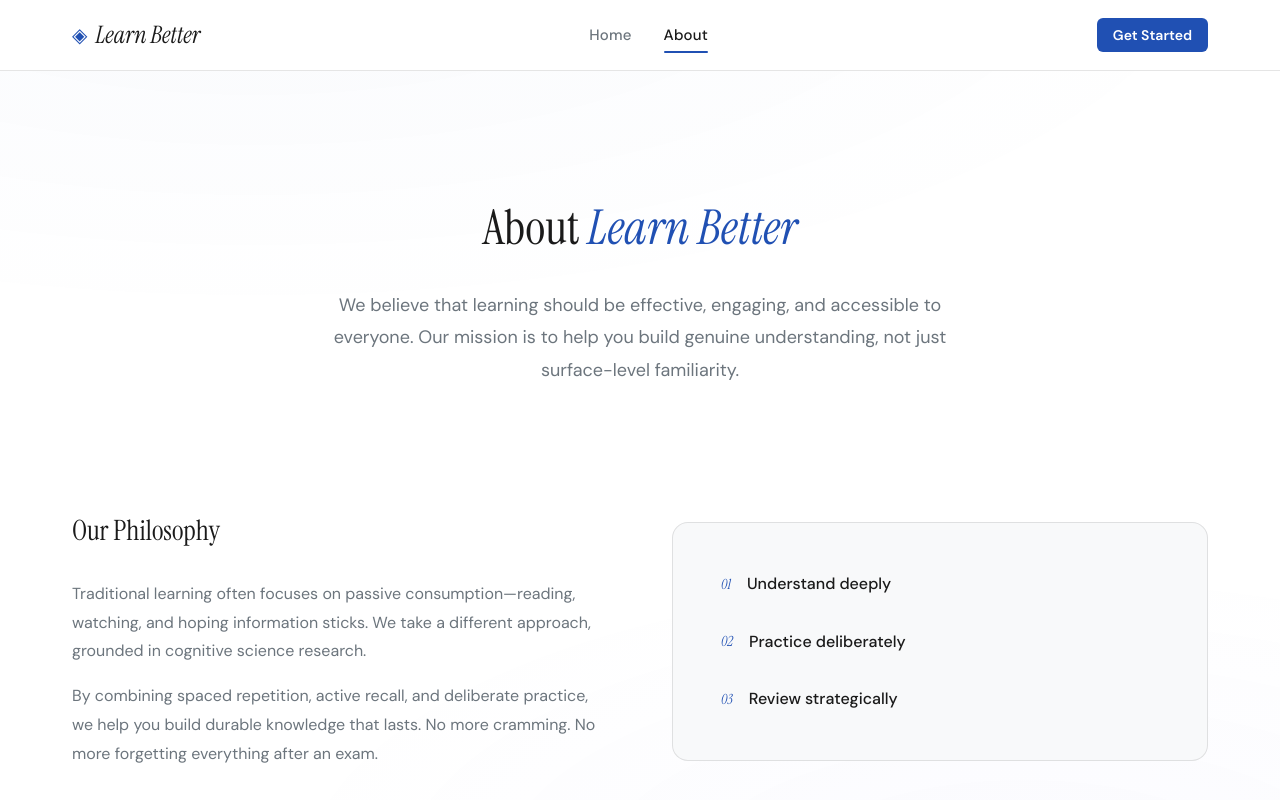
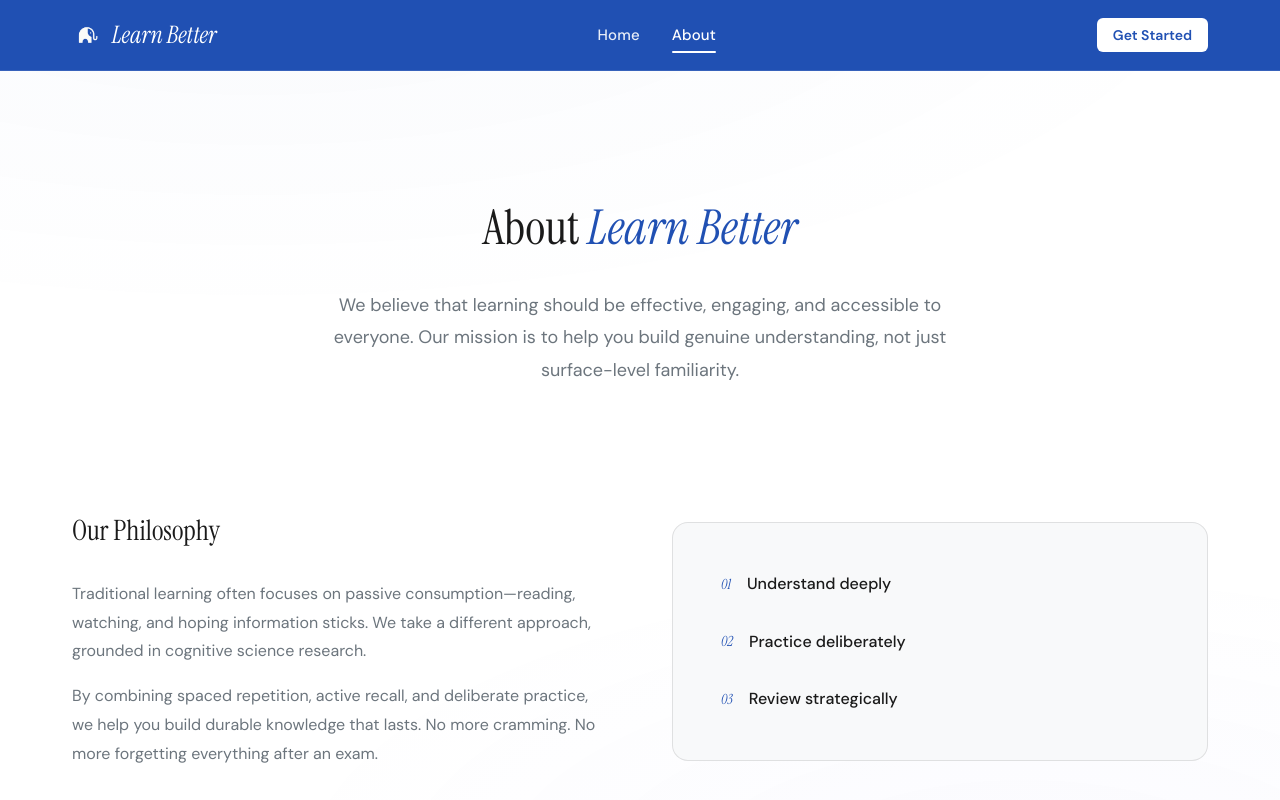
Before and after one commit to nityatiwari18/learn-better-frontend, a React (Vite) app: page /about in a window 1280 px wide. Shown: the top 800 px of the page. Built offline with nearby package versions, Linux system fonts and the light colour scheme; no server answers.

Commit message:
Update header: change to theme blue background with white text and replace logo with elephant image

```diff
--- a/src/components/Header.css
+++ b/src/components/Header.css
@@ -1,11 +1,10 @@
 .header {
   position: sticky;
   top: 0;
-  z-index: 100;
+  z-index: 1001;
   padding: var(--space-md) 0;
-  background: rgba(255, 255, 255, 0.9);
-  backdrop-filter: blur(12px);
-  border-bottom: 1px solid var(--color-border);
+  background: var(--color-accent);
+  border-bottom: 1px solid rgba(255, 255, 255, 0.1);
 }
 
 .header-inner {
@@ -29,11 +28,14 @@
 }
 
 .logo-mark {
-  color: var(--color-accent);
-  font-size: 1.25rem;
+  display: block;
+  width: 1.98rem;
+  height: 1.98rem;
+  object-fit: contain;
 }
 
 .logo-text {
+  color: #ffffff;
   font-style: italic;
 }
 
@@ -44,7 +46,7 @@
 
 .nav-link {
   position: relative;
-  color: var(--color-text-muted);
+  color: rgba(255, 255, 255, 0.9);
   font-size: 0.9375rem;
   font-weight: 500;
   letter-spacing: 0.01em;
@@ -53,7 +55,7 @@
 
 .nav-link:hover,
 .nav-link.active {
-  color: var(--color-text);
+  color: #ffffff;
 }
 
 .nav-link.active::after {
@@ -63,14 +65,14 @@
   left: 0;
   right: 0;
   height: 2px;
-  background: var(--color-accent);
+  background: #ffffff;
   border-radius: 1px;
 }
 
 .cta-button {
   padding: var(--space-sm) var(--space-md);
-  background: var(--color-accent);
-  color: #ffffff;
+  background: #ffffff;
+  color: var(--color-accent);
   font-size: 0.875rem;
   font-weight: 600;
   border-radius: 6px;
@@ -79,7 +81,8 @@
 
 .cta-button:hover {
   transform: translateY(-1px);
-  box-shadow: 0 4px 20px var(--color-accent-glow);
+  box-shadow: 0 4px 20px rgba(255, 255, 255, 0.3);
+  background: rgba(255, 255, 255, 0.95);
 }
 
 .cta-button:active {
--- a/src/components/Header.jsx
+++ b/src/components/Header.jsx
@@ -1,16 +1,33 @@
 import { NavLink } from 'react-router-dom'
 import './Header.css'
 
-function Header() {
+function Header({ isAuthenticated = false, onLogout, onOpenAuth }) {
   return (
     <header className="header">
       <div className="container header-inner">
-        <NavLink to="/" className="logo">
-          <span className="logo-mark">◈</span>
+        <NavLink to={isAuthenticated ? "/home" : "/"} className="logo">
+          <img src="/learn-better-logo.png" alt="Learn Better Logo" className="logo-mark" />
           <span className="logo-text">Learn Better</span>
         </NavLink>
 
         <nav className="nav">
+          {isAuthenticated ? (
+            <>
+              <NavLink
+                to="/home"
+                className={({ isActive }) => `nav-link ${isActive ? 'active' : ''}`}
+              >
+                Home
+              </NavLink>
+              <NavLink
+                to="/upload"
+                className={({ isActive }) => `nav-link ${isActive ? 'active' : ''}`}
+              >
+                Upload
+              </NavLink>
+            </>
+          ) : (
+            <>
               <NavLink
                 to="/"
                 className={({ isActive }) => `nav-link ${isActive ? 'active' : ''}`}
@@ -23,11 +40,19 @@ function Header() {
               >
                 About
               </NavLink>
+            </>
+          )}
         </nav>
 
-        <button className="cta-button">
+        {isAuthenticated ? (
+          <button className="cta-button" onClick={onLogout}>
+            Logout
+          </button>
+        ) : (
+          <button className="cta-button" onClick={onOpenAuth}>
             Get Started
           </button>
+        )}
       </div>
     </header>
   )
```
Also changed, not shown: public/learn-better-logo.png (added). Lines whose indentation alone changed are shown as unchanged.
